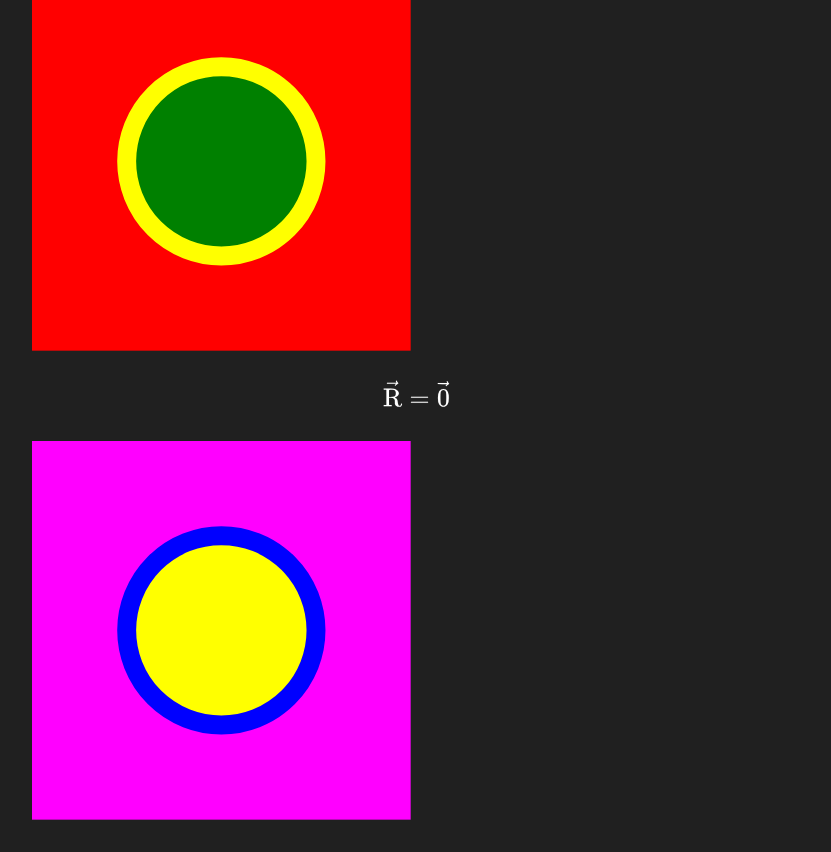
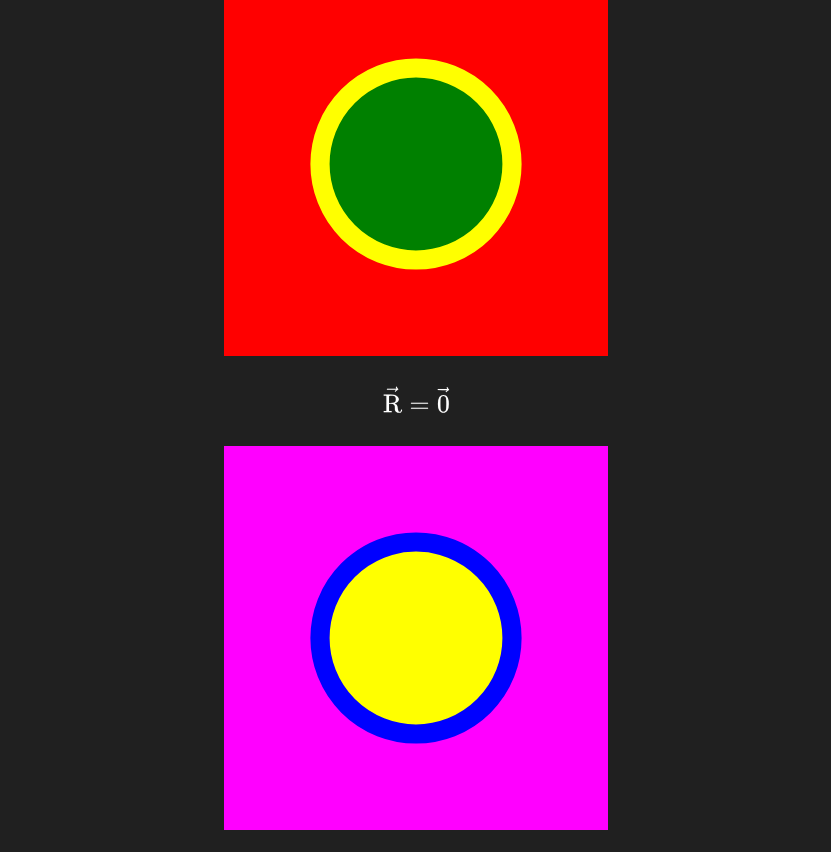
Before and after one commit to larzcaetano/webpage, a plain HTML site: page derivations/dot-product/index.html in a window 1280 px wide. Shown: the part 209-1061 px from the top of the page, without its empty margins (224-1055 px from the left). Drawn offline with nearby package versions, Linux system fonts and the light colour scheme; a web font is replaced by a local one.

Commit message:
Updated index.html

```diff
--- a/derivations/dot-product/index.html
+++ b/derivations/dot-product/index.html
@@ -47,23 +47,19 @@
 		</header>
 		<article>
 			<h2>Dot Product</h2>
-			<p>
-				<svg width="50%" height="50%" viewBox="0 0 100 100" preserveAspectRatio="xMinYMin meet">
+			<svg width="50%" viewBox="0 0 100 100" preserveAspectRatio="xMinYMin meet" style="display: block;margin-left: auto;margin-right: auto;">
 				<rect x="0%" y="0%" width="100%" height="100%" fill="red"/>
 				<circle cx="50%" cy="50%" r="25%" stroke="yellow" stroke-width="5" fill="green"/>
 			</svg>
-			</p>
 			<p>
 				$$\begin{align*}
 					\mathrm{\vec{R}} & = \mathrm{\vec{0}}
 				\end{align*}$$
 			</p>
-			<p>
-				<svg width="50%" height="50%" viewBox="0 0 100 100" preserveAspectRatio="xMinYMin meet">
+			<svg width="50%" viewBox="0 0 100 100" preserveAspectRatio="xMinYMin meet" style="display: block;margin-left: auto;margin-right: auto;">
 				<rect x="0%" y="0%" width="100%" height="100%" fill="magenta"/>
 				<circle cx="50%" cy="50%" r="25%" stroke="blue" stroke-width="5" fill="yellow"/>
 			</svg>
-			</p>
 		</article>
 	</body>
 </html>
```
Lines whose indentation alone changed are shown as unchanged.
